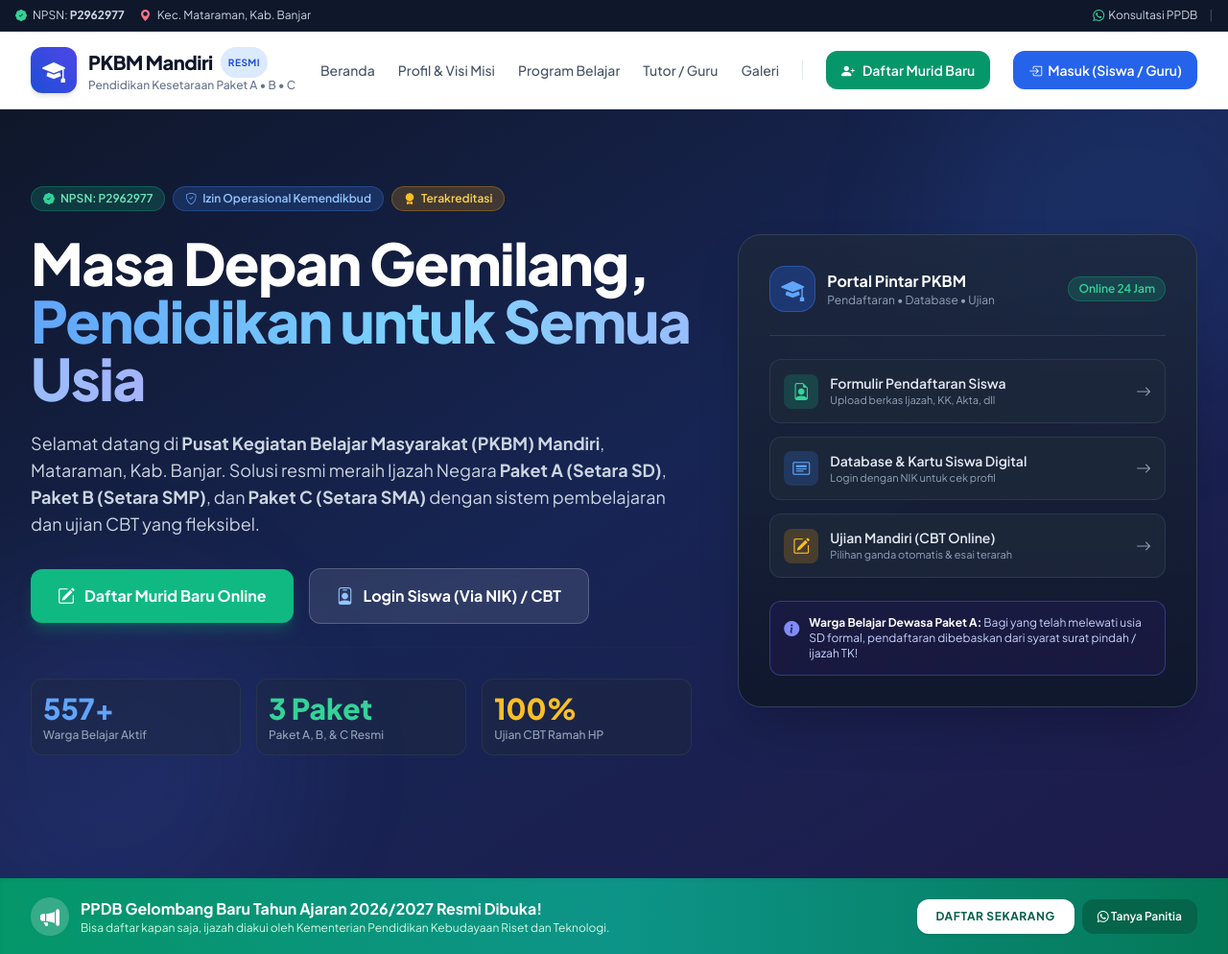
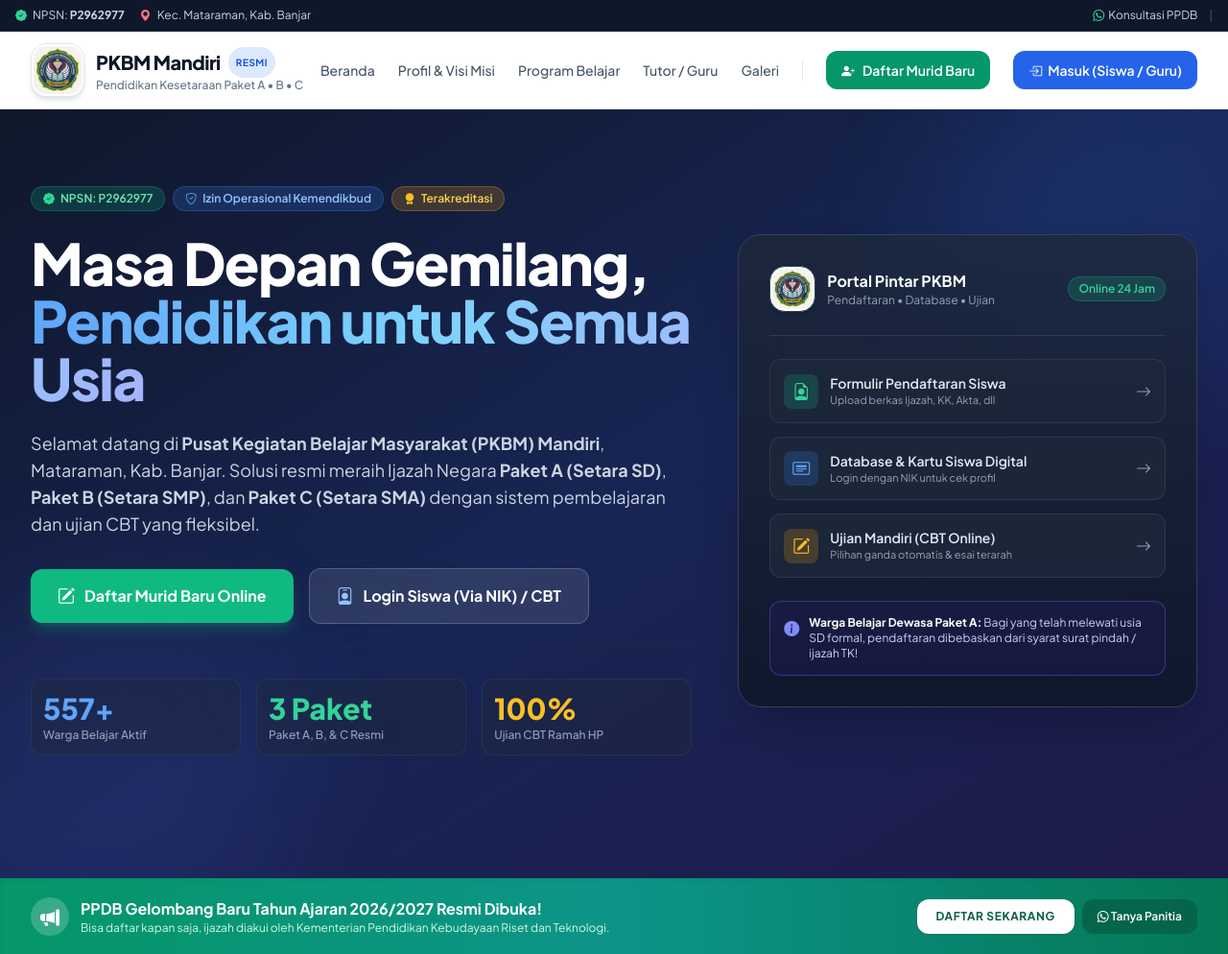
Before and after one commit to haifad16/pkbm-mandiri, a PHP site: page /web_pkbm_mandiri/public/index.html in a window 1280 px wide. Shown: the top 994 px of the page at 96% size. Run offline with PHP 8.4, Linux system fonts and the light colour scheme; some libraries are stand-ins or nearby versions.

Commit message:
Integrate official PKBM Mandiri emblem logo across all pages, digital student ID card, favicon, and PWA manifest

```diff
--- a/includes/admin_sidebar.php
+++ b/includes/admin_sidebar.php
@@ -29,9 +29,7 @@ function isNavActive($pathPart, $currentScript) {
     <!-- Sidebar Header -->
     <div class="h-16 flex items-center justify-between px-5 border-b border-slate-200">
         <a href="<?= BASE_URL ?>/index.php" class="flex items-center gap-2.5">
-            <div class="w-9 h-9 rounded-lg bg-blue-600 flex items-center justify-center text-white text-lg font-bold">
-                <i class="bi bi-mortarboard-fill"></i>
-            </div>
+            <img src="<?= BASE_URL ?>/assets/img/logo.jpg" alt="Logo PKBM Mandiri" class="w-9 h-9 object-contain rounded-lg bg-white p-0.5 shadow border border-slate-200">
             <div>
                 <div class="font-extrabold text-sm text-slate-900 leading-tight">PKBM MANDIRI</div>
                 <div class="text-[10px] text-slate-500 font-semibold tracking-wider uppercase">Panel <?= ucfirst($role) ?></div>
--- a/includes/header.php
+++ b/includes/header.php
@@ -16,6 +16,7 @@ $waNumber = getSetting('whatsapp', APP_WHATSAPP);
 
     <!-- PWA Meta -->
     <link rel="manifest" href="<?= BASE_URL ?>/assets/manifest.json">
+    <link rel="icon" type="image/jpeg" href="<?= BASE_URL ?>/assets/img/logo.jpg">
     <meta name="theme-color" content="#1e40af">
     <meta name="apple-mobile-web-app-capable" content="yes">
     <meta name="apple-mobile-web-app-status-bar-style" content="black-translucent">
@@ -76,9 +77,7 @@ $waNumber = getSetting('whatsapp', APP_WHATSAPP);
             <div class="flex justify-between items-center h-20">
                 <!-- Logo & Brand -->
                 <a href="<?= BASE_URL ?>/index.php" class="flex items-center gap-3 group">
-                    <div class="w-12 h-12 rounded-xl bg-gradient-to-tr from-blue-700 to-indigo-600 flex items-center justify-center text-white text-2xl shadow-md group-hover:scale-105 transition-transform">
-                        <i class="bi bi-mortarboard-fill"></i>
-                    </div>
+                    <img src="<?= BASE_URL ?>/assets/img/logo.jpg" alt="Logo PKBM Mandiri" class="w-12 h-12 sm:w-14 sm:h-14 object-contain rounded-2xl shadow-md group-hover:scale-105 transition-transform bg-white p-0.5 border border-slate-200">
                     <div>
                         <div class="font-extrabold text-xl text-slate-900 tracking-tight flex items-center gap-2">
                             <?= htmlspecialchars($schoolName) ?>
--- a/modules/siswa/kartu.php
+++ b/modules/siswa/kartu.php
@@ -55,9 +55,7 @@ require_once BASE_PATH . '/includes/admin_header.php';
             <!-- Header Kartu -->
             <div class="flex items-center justify-between border-b border-blue-800/60 pb-3 mb-5">
                 <div class="flex items-center gap-3">
-                    <div class="w-11 h-11 rounded-xl bg-gradient-to-tr from-blue-600 to-indigo-500 flex items-center justify-center text-white text-2xl font-bold shadow-md">
-                        <i class="bi bi-mortarboard-fill"></i>
-                    </div>
+                    <img src="<?= BASE_URL ?>/assets/img/logo.jpg" alt="Logo PKBM Mandiri" class="w-12 h-12 object-contain rounded-xl bg-white p-0.5 shadow-md">
                     <div>
                         <div class="text-[10px] font-bold text-blue-300 tracking-widest uppercase">KARTU TANDA PELAJAR</div>
                         <div class="text-sm sm:text-base font-black tracking-tight text-white uppercase leading-none mt-0.5">
--- a/public/admin.html
+++ b/public/admin.html
@@ -4,6 +4,7 @@
     <meta charset="UTF-8">
     <meta name="viewport" content="width=device-width, initial-scale=1.0">
     <title>Panel Administrator & Guru - PKBM Mandiri</title>
+    <link rel="icon" type="image/jpeg" href="./assets/img/logo.jpg">
     <script src="https://cdn.tailwindcss.com"></script>
     <link rel="stylesheet" href="https://cdn.jsdelivr.net/npm/bootstrap-icons@1.11.3/font/bootstrap-icons.min.css">
     <link rel="stylesheet" href="./assets/css/style.css">
@@ -14,9 +15,7 @@
     <aside class="w-64 bg-slate-900 text-slate-300 hidden md:flex flex-col justify-between p-4 flex-shrink-0">
         <div class="space-y-6">
             <div class="flex items-center gap-3 px-2 pt-2">
-                <div class="w-10 h-10 rounded-xl bg-blue-600 text-white flex items-center justify-center text-xl shadow">
-                    <i class="bi bi-mortarboard-fill"></i>
-                </div>
+                <img src="./assets/img/logo.jpg" alt="Logo PKBM Mandiri" class="w-11 h-11 object-contain rounded-xl shadow bg-white p-0.5 border border-slate-700">
                 <div>
                     <div class="font-black text-white text-sm">PKBM MANDIRI</div>
                     <div class="text-[10px] text-blue-400 font-semibold">ADMIN PANEL</div>
--- a/public/index.html
+++ b/public/index.html
@@ -7,6 +7,7 @@
 
     <!-- PWA Meta -->
     <link rel="manifest" href="./assets/manifest.json">
+    <link rel="icon" type="image/jpeg" href="./assets/img/logo.jpg">
     <meta name="theme-color" content="#1e40af">
     <meta name="apple-mobile-web-app-capable" content="yes">
     <meta name="apple-mobile-web-app-status-bar-style" content="black-translucent">
@@ -60,9 +61,7 @@
             <div class="flex justify-between items-center h-20">
                 <!-- Logo & Brand -->
                 <a href="./index.html" class="flex items-center gap-3 group">
-                    <div class="w-12 h-12 rounded-xl bg-gradient-to-tr from-blue-700 to-indigo-600 flex items-center justify-center text-white text-2xl shadow-md group-hover:scale-105 transition-transform">
-                        <i class="bi bi-mortarboard-fill"></i>
-                    </div>
+                    <img src="./assets/img/logo.jpg" alt="Logo Resmi PKBM Mandiri" class="w-12 h-12 sm:w-14 sm:h-14 object-contain rounded-2xl shadow-md group-hover:scale-105 transition-transform bg-white p-0.5 border border-slate-200">
                     <div>
                         <div class="font-extrabold text-xl text-slate-900 tracking-tight flex items-center gap-2">
                             PKBM Mandiri
@@ -187,9 +186,7 @@
                         <div class="bg-gradient-to-b from-slate-800/80 to-slate-900/90 rounded-3xl p-6 sm:p-8 border border-slate-700 shadow-2xl backdrop-blur-xl">
                             <div class="flex items-center justify-between pb-6 border-b border-slate-700/80">
                                 <div class="flex items-center gap-3">
-                                    <div class="w-12 h-12 rounded-2xl bg-blue-600/30 border border-blue-500/40 flex items-center justify-center text-blue-400 text-2xl">
-                                        <i class="bi bi-mortarboard-fill"></i>
-                                    </div>
+                                    <img src="./assets/img/logo.jpg" alt="Logo PKBM Mandiri" class="w-12 h-12 object-contain rounded-2xl shadow-md bg-white p-0.5 border border-slate-700">
                                     <div>
                                         <h3 class="font-bold text-white text-base">Portal Pintar PKBM</h3>
                                         <p class="text-xs text-slate-400">Pendaftaran &bull; Database &bull; Ujian</p>
--- a/public/login.html
+++ b/public/login.html
@@ -4,6 +4,7 @@
     <meta charset="UTF-8">
     <meta name="viewport" content="width=device-width, initial-scale=1.0">
     <title>Login Portal Aman - PKBM Mandiri Mataraman</title>
+    <link rel="icon" type="image/jpeg" href="./assets/img/logo.jpg">
     <script src="https://cdn.tailwindcss.com"></script>
     <link rel="stylesheet" href="https://cdn.jsdelivr.net/npm/bootstrap-icons@1.11.3/font/bootstrap-icons.min.css">
     <link rel="stylesheet" href="./assets/css/style.css">
@@ -18,9 +19,7 @@
 
         <!-- Header Brand -->
         <div class="text-center space-y-2">
-            <div class="w-14 h-14 rounded-2xl bg-gradient-to-tr from-blue-700 to-indigo-600 text-white flex items-center justify-center text-3xl mx-auto shadow-md">
-                <i class="bi bi-mortarboard-fill"></i>
-            </div>
+            <img src="./assets/img/logo.jpg" alt="Logo PKBM Mandiri" class="w-20 h-20 object-contain rounded-3xl mx-auto shadow-md bg-white p-1 border border-slate-200">
             <h1 class="text-2xl font-black text-slate-900 tracking-tight">Portal PKBM Mandiri</h1>
             <p class="text-xs text-slate-500">Pangkalan Database Murid &amp; CBT Ujian Online</p>
         </div>
--- a/public/pendaftaran.html
+++ b/public/pendaftaran.html
@@ -4,6 +4,7 @@
     <meta charset="UTF-8">
     <meta name="viewport" content="width=device-width, initial-scale=1.0">
     <title>Formulir Pendaftaran Murid Baru - PKBM Mandiri</title>
+    <link rel="icon" type="image/jpeg" href="./assets/img/logo.jpg">
     <script src="https://cdn.tailwindcss.com"></script>
     <link rel="stylesheet" href="https://cdn.jsdelivr.net/npm/bootstrap-icons@1.11.3/font/bootstrap-icons.min.css">
     <link rel="stylesheet" href="./assets/css/style.css">
@@ -14,9 +15,7 @@
     <header class="bg-white border-b border-slate-200 py-4 px-4 sm:px-8 sticky top-0 z-30 shadow-sm">
         <div class="max-w-5xl mx-auto flex items-center justify-between">
             <a href="./index.html" class="flex items-center gap-3">
-                <div class="w-10 h-10 rounded-xl bg-blue-600 text-white flex items-center justify-center text-xl shadow">
-                    <i class="bi bi-mortarboard-fill"></i>
-                </div>
+                <img src="./assets/img/logo.jpg" alt="Logo PKBM Mandiri" class="w-11 h-11 object-contain rounded-xl shadow bg-white p-0.5 border border-slate-200">
                 <div>
                     <div class="font-extrabold text-slate-900 leading-tight">PKBM MANDIRI</div>
                     <div class="text-xs text-slate-500">Pendaftaran Peserta Didik Baru Online</div>
--- a/public/ujian.html
+++ b/public/ujian.html
@@ -4,6 +4,7 @@
     <meta charset="UTF-8">
     <meta name="viewport" content="width=device-width, initial-scale=1.0">
     <title>Ujian CBT Online Terproteksi - PKBM Mandiri</title>
+    <link rel="icon" type="image/jpeg" href="./assets/img/logo.jpg">
     <script src="https://cdn.tailwindcss.com"></script>
     <link rel="stylesheet" href="https://cdn.jsdelivr.net/npm/bootstrap-icons@1.11.3/font/bootstrap-icons.min.css">
     <link rel="stylesheet" href="./assets/css/style.css">
@@ -43,9 +44,7 @@
     <header class="bg-white border-b border-slate-200 py-3 px-4 sm:px-8 sticky top-0 z-40 shadow-sm">
         <div class="max-w-5xl mx-auto flex items-center justify-between">
             <div class="flex items-center gap-3">
-                <div class="w-10 h-10 rounded-xl bg-blue-600 text-white flex items-center justify-center text-xl shadow">
-                    <i class="bi bi-shield-lock-fill"></i>
-                </div>
+                <img src="./assets/img/logo.jpg" alt="Logo PKBM" class="w-10 h-10 object-contain rounded-xl shadow bg-white p-0.5 border border-slate-200">
                 <div>
                     <h2 class="font-extrabold text-slate-900 text-sm sm:text-base leading-tight" id="exam-title">Memuat Ujian...</h2>
                     <span class="text-xs text-slate-500" id="exam-subtitle">Sistem CBT Terproteksi PKBM Mandiri</span>
```
Also changed, not shown: public/siswa.html (+4 -7 lines), assets/img/logo.jpg (added), assets/manifest.json, public/assets/img/logo.jpg (added), public/assets/manifest.json.
